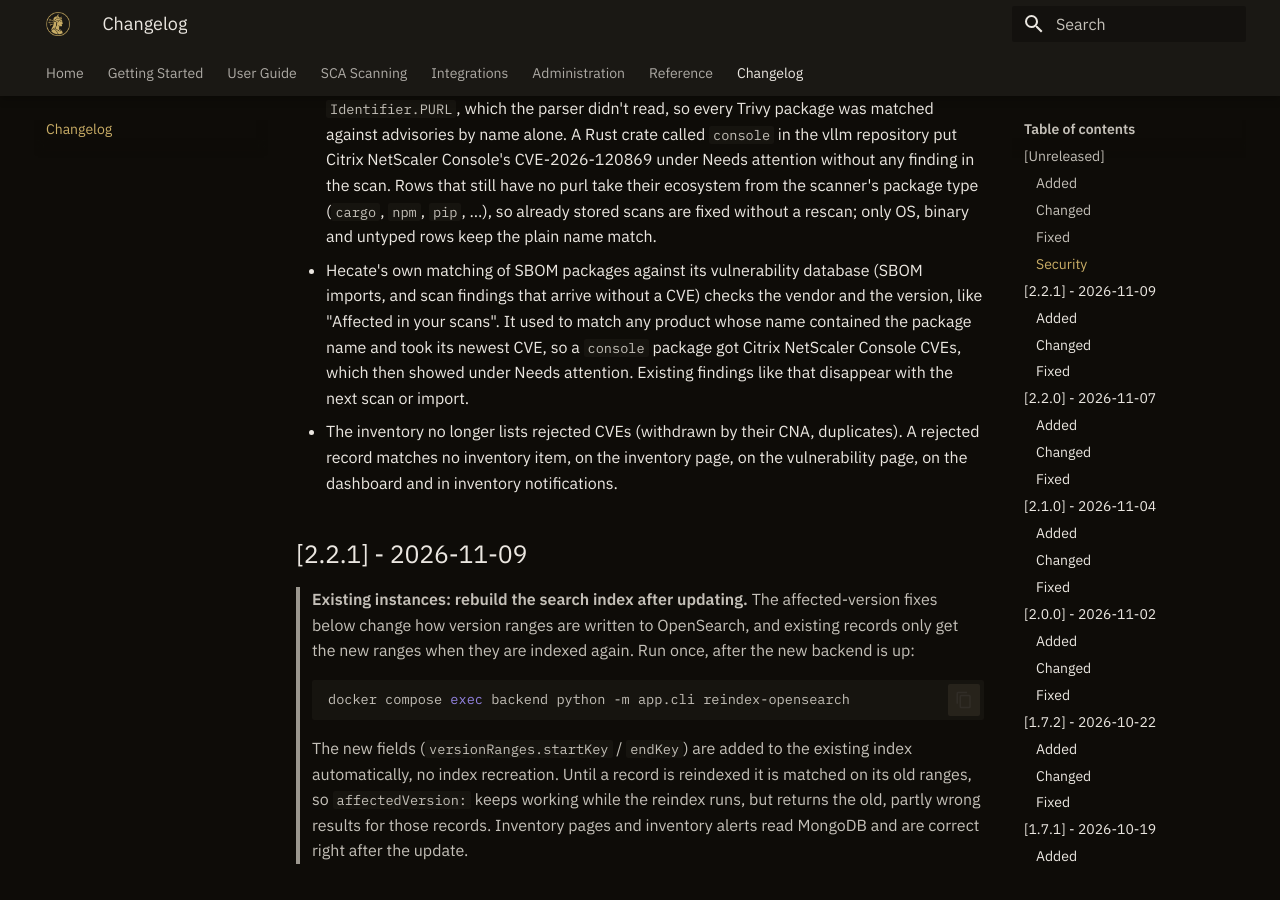
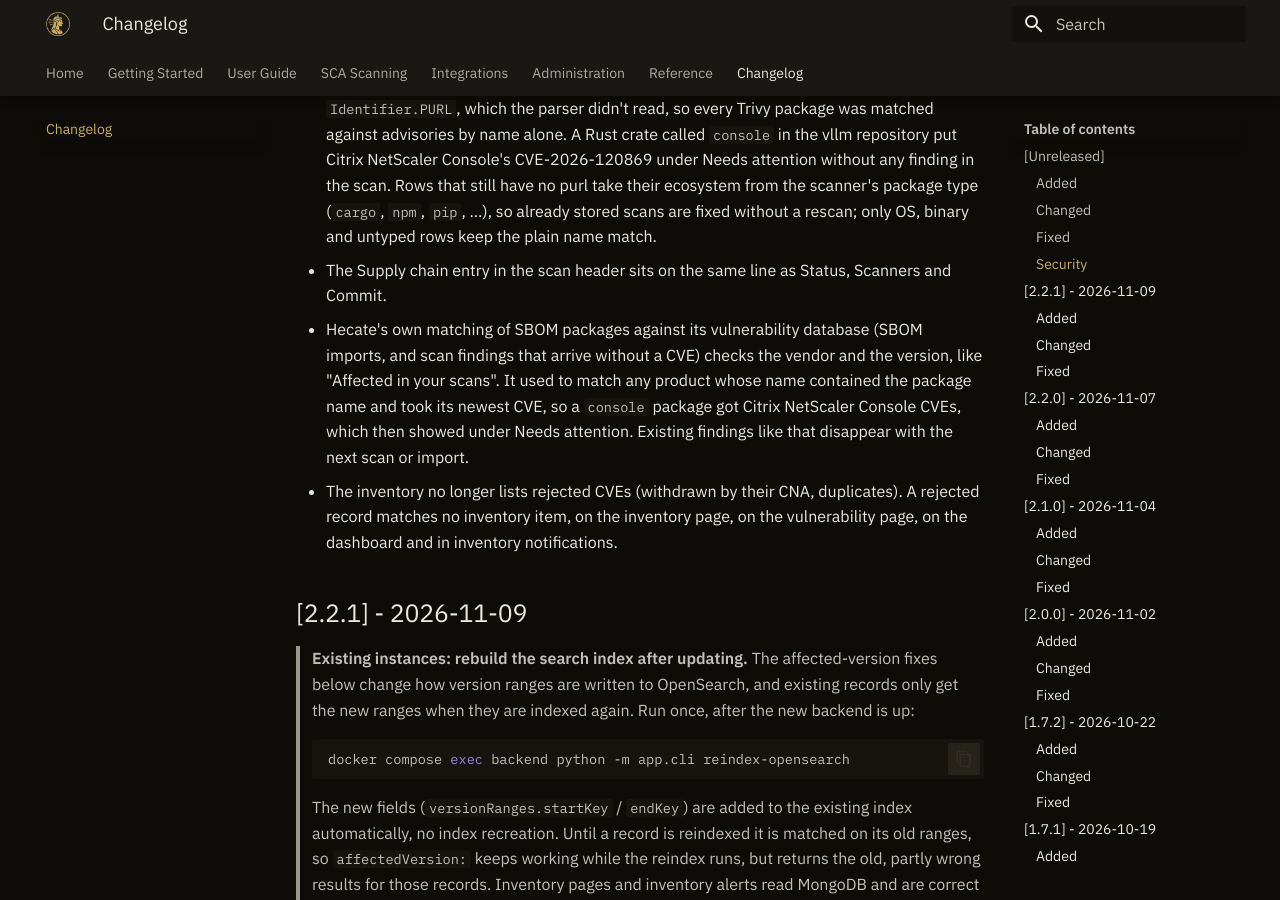
Before and after one commit to 0x3e4/hecate, an MkDocs documentation site: the page built from docs/changelog.md, in a window 1280 px wide and 900 px high, scrolled down 9039 px. Built offline with MkDocs 1.6.1 and Material for MkDocs 9.7.7, drawn with Linux system fonts in a browser that asks for light colours.

Commit message:
fix(ui): align the supply-chain links with the scan header meta row
- Inline link buttons in the meta row drop the control min-height and sit on the text line
- Update changelog

```diff
--- a/docs/changelog.md
+++ b/docs/changelog.md
@@ -104,6 +104,7 @@ generated from it on every semver tag. The format follows
 - `GET /packages/check` gives clients without a session `PACKAGE_CHECK_RATE_PER_MINUTE` (120) checks per minute and waits at most `PACKAGE_CHECK_RELEASE_TIMEOUT_SECONDS` (5) for registry data. Anonymous checks of made-up names used to queue every user's check behind the shared deps.dev rate limit, past the pre-install hook's timeout, after which the hook let installs through unchecked.
 - The System settings stay closed when sign-in is optional: with OIDC configured, notification channels (their Apprise URLs carry tokens), rules and templates, backup exports, sync states and the advisory feed list need the admin role or the system password even with `AUTH_REQUIRE_LOGIN=false`. The System page loads nothing before it is unlocked and asks visitors to sign in as an admin. Without OIDC these reads follow the system password like every admin gate.
 - SBOM rows from Trivy carry their purl again. Trivy 0.47 and later keep it under `Identifier.PURL`, which the parser didn't read, so every Trivy package was matched against advisories by name alone. A Rust crate called `console` in the vllm repository put Citrix NetScaler Console's CVE-2026-120869 under Needs attention without any finding in the scan. Rows that still have no purl take their ecosystem from the scanner's package type (`cargo`, `npm`, `pip`, …), so already stored scans are fixed without a rescan; only OS, binary and untyped rows keep the plain name match.
+- The Supply chain entry in the scan header sits on the same line as Status, Scanners and Commit.
 - Hecate's own matching of SBOM packages against its vulnerability database (SBOM imports, and scan findings that arrive without a CVE) checks the vendor and the version, like "Affected in your scans". It used to match any product whose name contained the package name and took its newest CVE, so a `console` package got Citrix NetScaler Console CVEs, which then showed under Needs attention. Existing findings like that disappear with the next scan or import.
 - The inventory no longer lists rejected CVEs (withdrawn by their CNA, duplicates). A rejected record matches no inventory item, on the inventory page, on the vulnerability page, on the dashboard and in inventory notifications.
 
--- a/frontend/src/screens/scan-detail.css
+++ b/frontend/src/screens/scan-detail.css
@@ -46,6 +46,8 @@
 .scan-detail-meta-item { display: flex; flex-direction: column; gap: var(--space-3xs); min-width: 0; }
 .scan-detail-meta-item dt { color: var(--color-muted); font-size: var(--text-xs); }
 .scan-detail-meta-item dd { margin: 0; color: var(--color-ink-2); overflow-wrap: anywhere; }
+/* Inline text links in the meta row sit on the text line, not at control height. */
+.scan-detail-meta-item dd .scan-detail-link-button { min-height: 0; line-height: inherit; }
 .scan-detail-error { display: flex; align-items: flex-start; gap: var(--space-xs); max-width: none; padding: var(--space-sm) var(--space-md); color: var(--color-error); font-size: var(--text-sm); overflow-wrap: anywhere; }
 .scan-detail-error svg { margin-top: var(--space-2xs); }
 
```
Also changed, not shown: CHANGELOG.md (+1 -0 lines).
